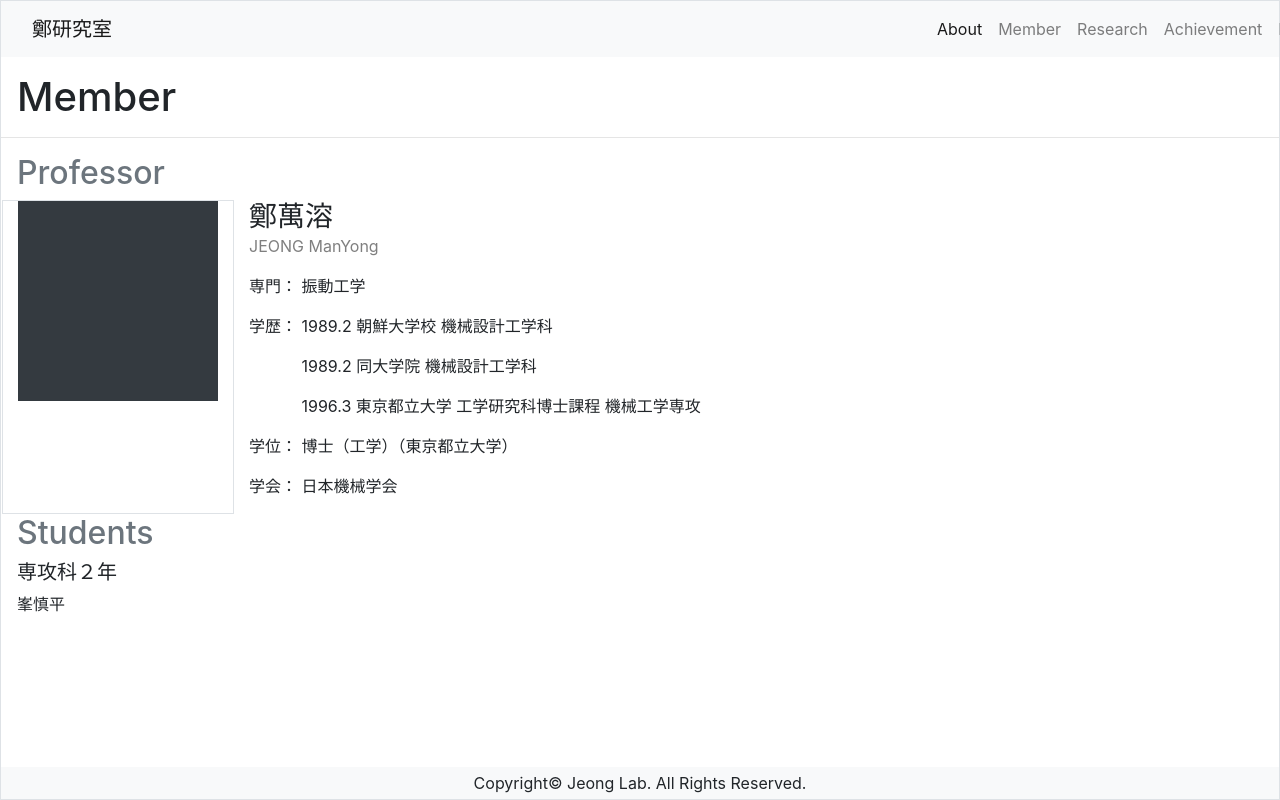
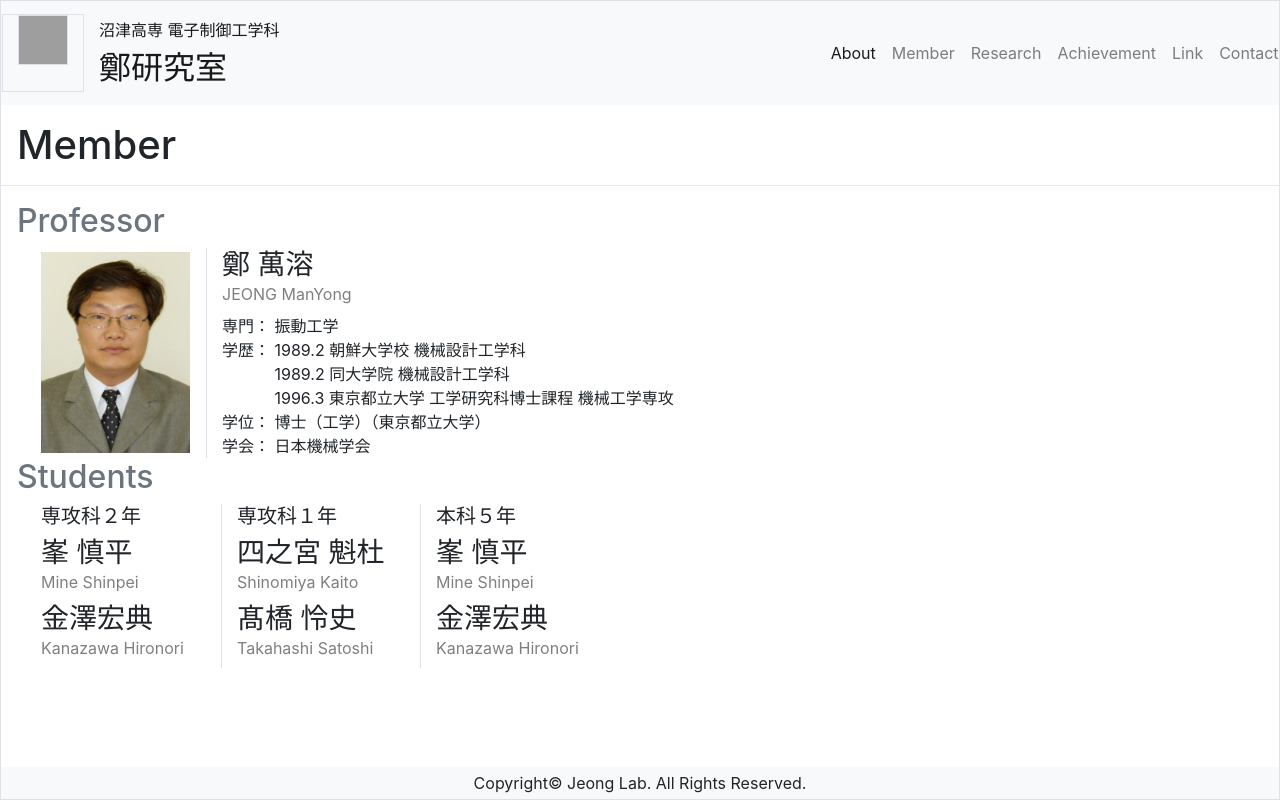
Before and after one commit to sin392/lab_homepage, a Flask app: page /member in a window 1280 px wide; the page is wider, and only the part inside the window is pictured. Run offline with Flask 2, Linux system fonts and the light colour scheme; a map, chart or similar area stays blank; some libraries are stand-ins or nearby versions; grey boxes are pictures that could not be loaded.

Commit message:
small update

```diff
--- a/app.py
+++ b/app.py
@@ -1,4 +1,4 @@
-from flask import Flask, render_template
+from flask import Flask, render_template, url_for
 
 app = Flask(__name__)
 
--- a/static/style.css
+++ b/static/style.css
@@ -1,10 +1,16 @@
-.square-frame {
-    border: 1px dotted #999;
+/* #logo {
+    display: inline-block;
+    width: 30px;
+    height: 30px;
+    max-width: 30px;
+    margin: 0px;
+} */
+
+#jeong {
+    width: 150px;
+    height:205px;
+    background-image: url('../static/jeong-trimmed.jpg');
+    background-size: contain;
+    background-repeat: no-repeat;
+    background-position-y: 4px;
 }
-
-.square-content {
-    display: block;
-    height: 0;
-    width: 100%;
-    padding-bottom: 100%;
-}
--- a/templates/index.html
+++ b/templates/index.html
@@ -32,7 +32,7 @@
             <p>〒 </p>
             <p>静岡県沼津市大岡3600 沼津工業高等専門学校 電子制御工学科棟4F</p>
             <p>Tel: </p>
-            <p>Mail: </p>
+            <p>Mail: jeong@numazu-ct.ac.jp</p>
         </div>
         <div class="col-sm embed-responsive embed-responsive4by3 border" style="min-height: 200px;">
             <iframe src="https://www.google.com/maps/embed?pb=!1m18!1m12!1m3!1d203.9279099852491!2d138.88445320083386!3d35.135502450042665!2m3!1f0!2f0!3f0!3m2!1i1024!2i768!4f13.1!3m3!1m2!1s0x60199ad20d443ef9%3A0xabce3f6fdc43bec6!2z5Zu956uL5rK85rSl5bel5qWt6auY562J5bCC6ZaA5a2m5qCh!5e0!3m2!1sja!2sjp!4v1601875718976!5m2!1sja!2sjp"
--- a/templates/layout.html
+++ b/templates/layout.html
@@ -5,17 +5,28 @@
     <meta name="viewport" content="width=device-width, initial-scale=1.0">
     <!-- Bootstrap CSS -->
     <link rel="stylesheet" href="https://stackpath.bootstrapcdn.com/bootstrap/4.3.1/css/bootstrap.min.css" integrity="sha384-ggOyR0iXCbMQv3Xipma34MD+dH/1fQ784/j6cY/iJTQUOhcWr7x9JvoRxT2MZw1T" crossorigin="anonymous">
-    <link rel="stylesheet" href="static/style.css">
+    <link rel="stylesheet" href="{{url_for('static', filename='style.css')}}">
     <title>{{ title }}</title>
 </head>
 <body class="d-flex flex-column border" style="min-height: 100vh;">
     <!-- header -->
     <nav class="navbar navbar-expand-lg navbar-light bg-light">
-        <div class="container-fluid row">
-            <div class="navbar-header col-9">
-                <a class="navbar-brand" href="/">鄭研究室</a>
+        <div class="container-fluid row pl-0">
+            <div class="navbar-header col-sm-8">
+                <a class="navbar-brand" href="/">
+                    <div class="row">
+                        <div class="col border">
+                            <img class="border" src="#" alt="logo" width="50" height="50">
                         </div>
-            <ul class="navbar-nav col-3">
+                        <div class="col">
+                            <span class="m-0 small">沼津高専 電子制御工学科</span><br>
+                            <span class="m-0" style="font-size: xx-large;">鄭研究室</span>
+                        </div>
+                    </div>
+                </a>
+            </div>
+            <div class="col-sm-4 p-0">
+                <ul class="navbar-nav">
                     <li class="nav-item active"><a class="nav-link">About</a></li>
                     <li class="nav-item"><a class="nav-link" href="/member">Member</a></li>
                     <li class="nav-item"><a class="nav-link" href="/research">Research</a></li>
@@ -23,6 +34,7 @@
                     <li class="nav-item"><a class="nav-link">Link</a></li>
                     <li class="nav-item"><a class="nav-link">Contact</a></li>
                 </ul>
+            </div>
         </div>
     </nav>
 
--- a/templates/member.html
+++ b/templates/member.html
@@ -5,29 +5,55 @@
 <div class="pl-3 pr-3">
     <h2 class="text-muted">Professor</h2>
     <div class="row">
-        <div class="col-sm-1 mw-100 min-vh-50 border">
+        <div class="col-sm-1 ml-4 mw-100 min-vh-50">
             <!-- <img src="static/jeong.jpg" alt="jeong manyon"> -->
-            <canvas class="bg-dark" style="width: 200px;height:200px;"></canvas>
+            <div id=jeong></div>
         </div>
-        <div class="col-sm-9">
-            <p class="h3 mb-0">鄭萬溶</p>
-            <p class="text-black-50">JEONG ManYong</p>
-            <p>専門： 振動工学</p>
-            <p>学歴： 1989.2 朝鮮大学校 機械設計工学科</p>
-            <p>　　　 1989.2 同大学院 機械設計工学科</p>
-            <p>　　　 1996.3 東京都立大学 工学研究科博士課程 機械工学専攻</p>
-            <p>学位： 博士（工学）（東京都立大学）</p>
-            <p>学会： 日本機械学会</p>
+        <div class="col-sm-9  border-left">
+            <p class="h3 mb-0">鄭 萬溶</p>
+            <p class="text-black-50 mb-2">JEONG ManYong</p>
             <div>
+                専門： 振動工学<br>
+                学歴： 1989.2 朝鮮大学校 機械設計工学科<br>
+                　　　 1989.2 同大学院 機械設計工学科<br>
+                　　　 1996.3 東京都立大学 工学研究科博士課程 機械工学専攻<br>
+                学位： 博士（工学）（東京都立大学）<br>
+                学会： 日本機械学会
+            </div>
+        <div>
 
             </div>
         </div>
     </div>
     <div>
         <h2 class="text-muted">Students</h2>
-        <h5>専攻科２年</h5>
-        <p>峯慎平</p>
-        <p></p>
+        <div class="row w-75 ml-4">
+            <div class="col-sm-3 p-0" style="max-width: 180px;">
+                <h5>専攻科２年</h5>
+                <p class="h3 mb-0">峯 慎平</p>
+                <p class="text-black-50 mb-2">Mine Shinpei</p>
+                <p class="h3 mb-0">金澤宏典</p>
+                <p class="text-black-50 mb-2">Kanazawa Hironori</p>
+            </div>
+            <div class="col-sm-3 border-left border-right" style="max-width: 200px;">
+                <h5>専攻科１年</h5>
+                <p class="h3 mb-0">四之宮 魁杜</p>
+                <p class="text-black-50 mb-2">Shinomiya Kaito</p>
+                <p class="h3 mb-0">髙橋 怜史</p>
+                <p class="text-black-50 mb-2">Takahashi Satoshi</p>
+            </div>
+            <div class="col-sm-3" style="max-width: 180px;">
+                <h5>本科５年</h5>
+                <p class="h3 mb-0">峯 慎平</p>
+                <p class="text-black-50 mb-2">Mine Shinpei</p>
+                <p class="h3 mb-0">金澤宏典</p>
+                <p class="text-black-50 mb-2">Kanazawa Hironori</p>
+            </div>
+
+        </div>
+
+
+
     </div>
 </div>
 
```
Also changed, not shown: static/jeong-trimmed.jpg (added). Lines whose indentation alone changed are shown as unchanged.
